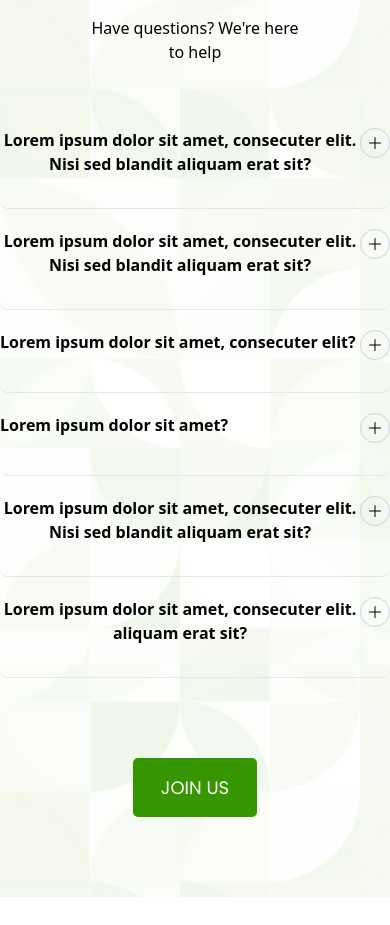
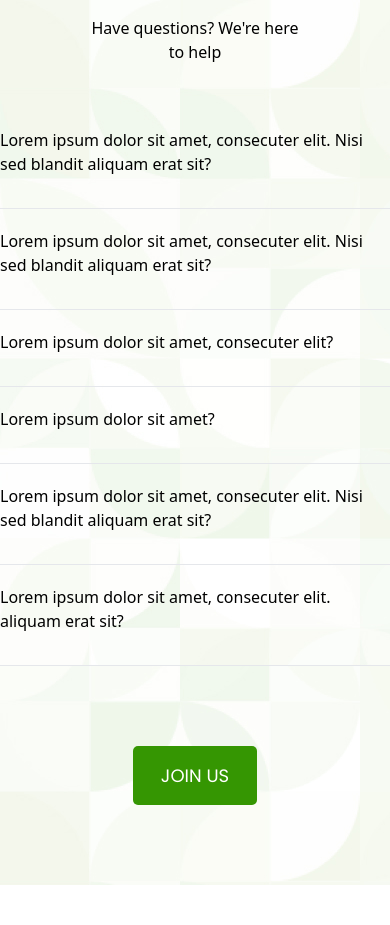
Before and after one commit to seunthegreat/FT9ja-Hero-main, a React (Vite) app: page / in a window 390 px wide. Shown: the part 2640-3565 px from the top of the page. Built offline with nearby package versions, Linux system fonts and the light colour scheme.

Commit message:
Responsive FAQs config

```diff
--- a/src/components/Faqs.jsx
+++ b/src/components/Faqs.jsx
@@ -31,7 +31,7 @@ const Faqs = () => {
         <p className="w-[60%] mb-8 text-center">Have questions? We're here to help</p>
       </div>
 
-      <div className="mx-auto grid grid-cols-1 gap-5 lg:max-w-screen-md">
+      <div className="lg:mx-auto md:ml-10 sm:ml-10 ss:ml-10 xs:mx-10 grid grid-cols-1 gap-5 lg:max-w-screen-md">
           {faqs.map(({ id, question, list, answer, lists }, idx) => (
             <Disclosure key={id}>
               {({ open }) => (
@@ -39,10 +39,10 @@ const Faqs = () => {
                   <div key={id}>
                     <Disclosure.Button
                       as="div"
-                      className="text-md pb-8 border-b w-full cursor-pointer rounded-lg text-left font-bold "
+                      className="text-md pb-8 border-b w-full cursor-pointer lg:font-bold md:font-bold sm:font-bold"
                     >
                       <button
-                        className="flex w-full justify-between"
+                        className="flex w-full justify-between text-left"
                         data-value={open}
                         ref={(ref) => {
                           buttonRefs.current[idx] = ref
@@ -51,11 +51,11 @@ const Faqs = () => {
                       >
                         {question}
                         {open ? (
-                          <span className="rounded-full border-[1px] border-slate-300 p-1.5">
+                          <span className="md:mr-10 sm:mr-10 ss:mr-5 lg:mr-0 hidden sm:block rounded-full border-[1px] border-slate-300 p-1.5">
                             <BiMinus />
                           </span>
                         ) : (
-                          <span className="rounded-full border-[1px] border-slate-300 p-1.5">
+                          <span className="md:mr-10 sm:mr-10 ss:mr-5 lg:mr-0 hidden sm:block rounded-full border-[1px] border-slate-300 p-1.5">
                             <BsPlusLg />
                           </span>
                         )}
@@ -73,7 +73,7 @@ const Faqs = () => {
                       {open && (
                         <Disclosure.Panel
                           static
-                          className="my-2 flex w-full flex-col justify-between rounded-lg text-left"
+                          className="my-2 flex w-full flex-col justify-between rounded-lg"
                         >
                           {answer && answer}
                           {list && (
```
